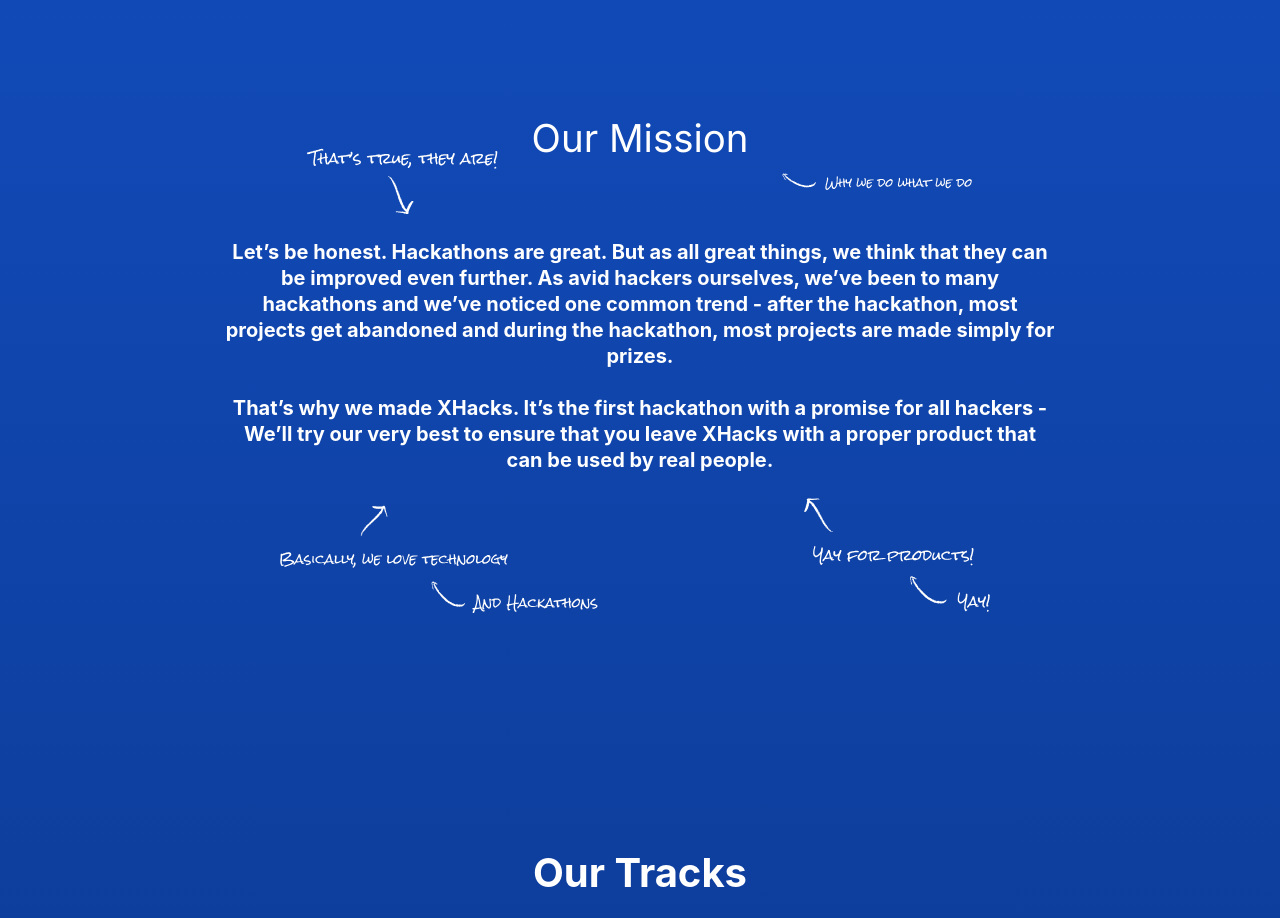
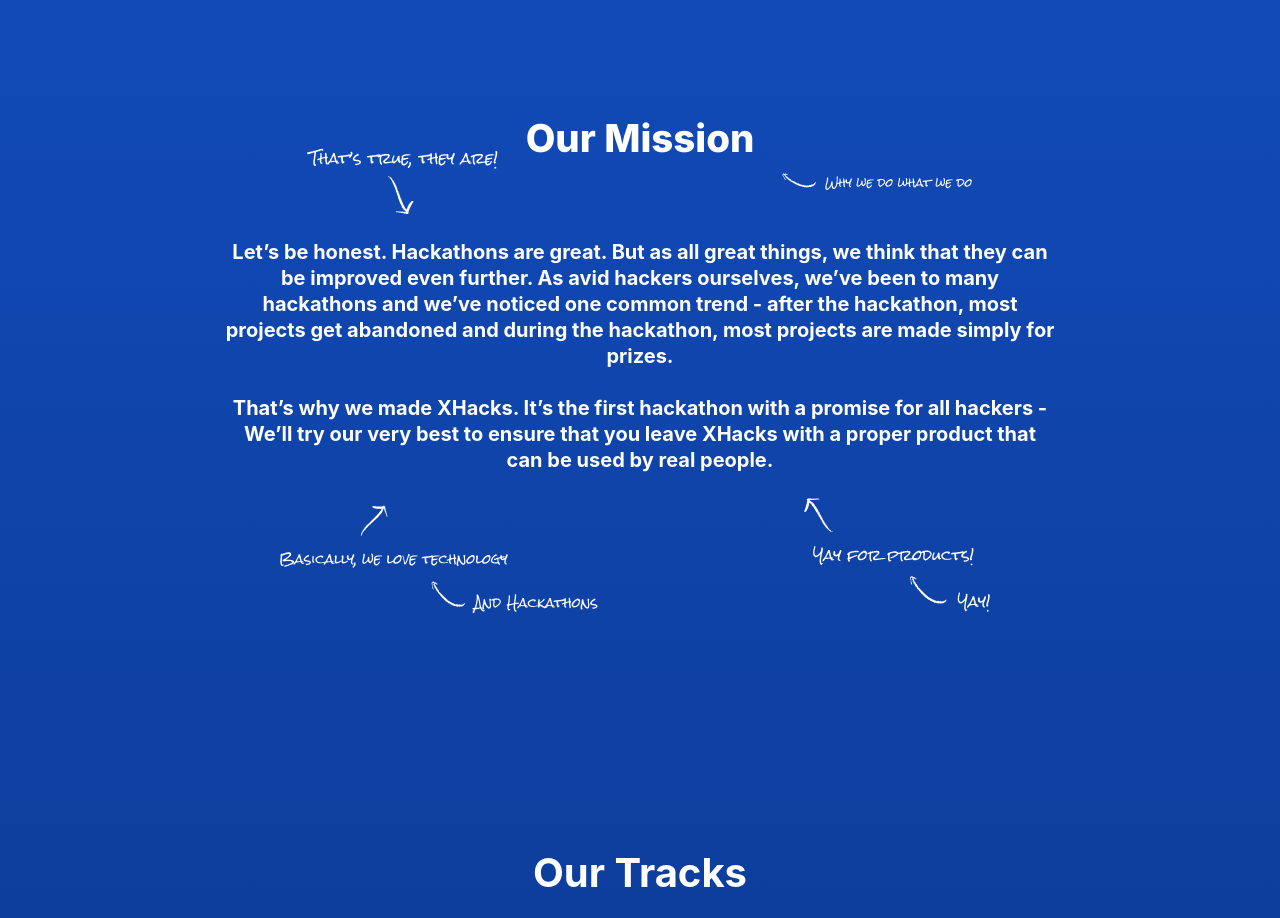
Before and after one commit to xhacks-org/website, a React (Create React App) app: page / in a window 1280 px wide. Shown: the part 900-1818 px from the top of the page. Built offline with nearby package versions, Linux system fonts and the light colour scheme; a web font is replaced by a local one.

Commit message:
changes being made

```diff
--- a/src/pages/LandingPage/landingpage.css
+++ b/src/pages/LandingPage/landingpage.css
@@ -208,7 +208,7 @@
 .landingmission__header {
   font-family: "Inter";
   font-style: normal;
-  font-weight: normal;
+  font-weight: 800;
   font-size: 3vw;
   line-height: 26px;
   color: #ffffff;
@@ -229,7 +229,7 @@
   line-height: 26px;
   color: #ffffff;
   width: 65%;
-  margin: auto;
+  margin: 0 auto;
   margin-top: 20px;
 }
 @media only screen and (max-width: 800px) {
```
Also changed, not shown: 1 other file (tests, documents, lock files or other folders).
